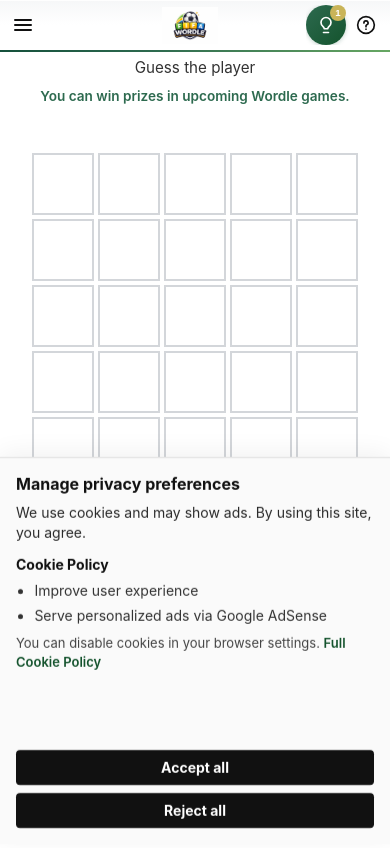
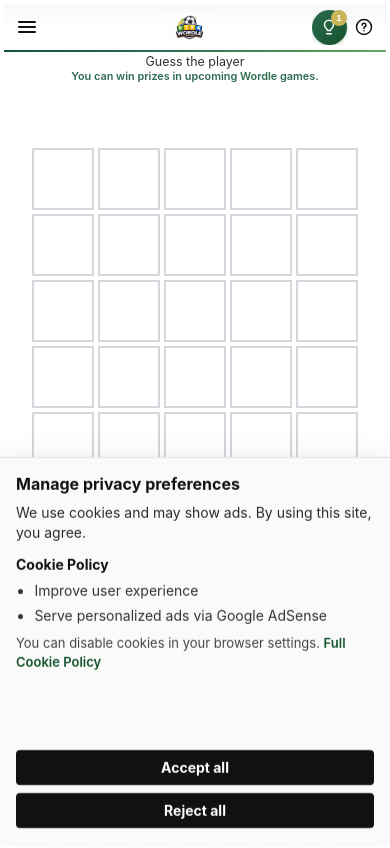
Before and after one commit to kiratxsinghx0/fifawordle, a Next.js app: page / in a window 390 px wide. Built offline with nearby package versions, Linux system fonts and the light colour scheme.

Commit message:
layout change no 2

```diff
--- a/app/globals.css
+++ b/app/globals.css
@@ -98,8 +98,16 @@ body {
   padding-right: max(12px, env(safe-area-inset-right, 0px));
   padding-bottom: max(12px, env(safe-area-inset-bottom, 0px));
   padding-left: max(12px, env(safe-area-inset-left, 0px));
-  /* Safety net if any child still overflows horizontally */
   overflow-x: hidden;
+}
+
+@media (max-width: 767px) {
+  body {
+    padding-top: max(4px, env(safe-area-inset-top, 0px)) !important;
+    padding-bottom: max(0px, env(safe-area-inset-bottom, 0px)) !important;
+    padding-left: max(4px, env(safe-area-inset-left, 0px)) !important;
+    padding-right: max(4px, env(safe-area-inset-right, 0px)) !important;
+  }
 }
 
 main {
@@ -182,6 +190,7 @@ main {
     display: flex;
     flex-direction: column;
     align-items: center;
+    padding-top: 0;
   }
 
   .game-grid-wrap {
@@ -193,6 +202,7 @@ main {
     display: flex;
     align-items: center;
     justify-content: center;
+    overflow: hidden;
   }
 
   .game-hint-slot {
@@ -325,6 +335,16 @@ button:not(.game-key):not(.game-key-wide):active {
   max-width: none;
   background: linear-gradient(180deg, #f6f7f8 0%, #fff 48%);
   box-shadow: 0 1px 0 rgba(255, 255, 255, 0.9) inset;
+  flex-shrink: 0;
+}
+
+@media (max-width: 767px) {
+  .page-header {
+    --header-bar-pad-y: 0.15rem;
+    --header-logo-max-h: clamp(26px, 8vw, 40px);
+    --header-icon-btn: clamp(34px, 9vw, 42px);
+    --header-icon-glyph: clamp(18px, 4.5vw, 22px);
+  }
 }
 
 /* Top row: balanced columns keep the logo centered with a help control on the right */
@@ -542,6 +562,13 @@ a.page-header-icon-btn {
   overflow-x: hidden;
 }
 
+@media (max-width: 767px) {
+  .game-shell {
+    padding-top: 2px;
+    padding-bottom: max(2px, env(safe-area-inset-bottom, 0px));
+  }
+}
+
 .game-grid-wrap {
   flex: 1 1 0%;
   min-height: 0;
@@ -557,17 +584,17 @@ a.page-header-icon-btn {
 */
 @media (max-width: 767px) {
   .game-shell.game-shell--xs {
-    padding-top: 4px;
+    padding-top: 1px;
     padding-inline: clamp(0px, 1vw, 4px);
   }
 
   .game-shell.game-shell--sm {
-    padding-top: 6px;
+    padding-top: 2px;
     padding-inline: clamp(0px, 1.5vw, 6px);
   }
 
   .game-shell.game-shell--md {
-    padding-top: 8px;
+    padding-top: 2px;
     padding-inline: clamp(0px, 2vw, 8px);
   }
 }
@@ -577,6 +604,20 @@ a.page-header-icon-btn {
   text-align: center;
   font-size: 0.95rem;
   color: #333;
+}
+
+@media (max-width: 767px) {
+  .game-subtitle {
+    margin: 0 0 2px;
+    font-size: 0.82rem;
+  }
+}
+
+@media (max-width: 480px) {
+  .game-subtitle {
+    margin: 0 0 1px;
+    font-size: 0.78rem;
+  }
 }
 
 .game-prizes-notice {
@@ -590,6 +631,23 @@ a.page-header-icon-btn {
   line-height: 1.45;
   font-weight: 600;
   color: #2d6a4f;
+}
+
+@media (max-width: 767px) {
+  .game-prizes-notice {
+    margin: 0 0 4px;
+    font-size: 0.72rem;
+    line-height: 1.25;
+    padding: 0 8px;
+  }
+}
+
+@media (max-width: 480px) {
+  .game-prizes-notice {
+    margin: 0 0 2px;
+    font-size: 0.68rem;
+    line-height: 1.2;
+  }
 }
 
 /* Below keypad on laptop/tablet; phones also show `.game-hint-footnote` in the hint slot. */
@@ -655,8 +713,8 @@ a.page-header-icon-btn {
 
 @media (max-width: 767px) {
   .game-hint-slot--active {
-    min-height: 4.5rem;
-    margin-top: 16px;
+    min-height: 3.8rem;
+    margin-top: 6px;
   }
 
   .game-page__keyboard {
@@ -664,14 +722,22 @@ a.page-header-icon-btn {
   }
 }
 
+@media (max-width: 480px) {
+  .game-hint-slot--active {
+    min-height: 3.4rem;
+    margin-top: 4px;
+  }
+}
+
 @media (max-width: 767px) {
   .game-keyboard-footnote {
-    margin-top: 8px;
+    margin-top: 2px;
+    padding: 0 10px max(4px, env(safe-area-inset-bottom, 0px));
   }
 
   .game-keyboard-footnote__general {
-    font-size: 0.68rem;
-    line-height: 1.35;
+    font-size: 0.62rem;
+    line-height: 1.25;
   }
 }
 
@@ -696,7 +762,7 @@ a.page-header-icon-btn {
 
 @media (max-width: 767px) {
   .game-hint-card {
-    padding: 7px 10px 9px;
+    padding: 5px 8px 6px;
     border-radius: 8px;
   }
 }
@@ -741,8 +807,8 @@ a.page-header-icon-btn {
 
 @media (max-width: 767px) {
   .game-hint-card__label {
-    font-size: 0.6rem;
-    margin: 0 0 2px;
+    font-size: 0.55rem;
+    margin: 0 0 1px;
   }
 }
 
@@ -756,7 +822,8 @@ a.page-header-icon-btn {
 
 @media (max-width: 767px) {
   .game-hint-card__text {
-    font-size: 0.8rem;
+    font-size: 0.75rem;
+    line-height: 1.2;
   }
 }
 
```
